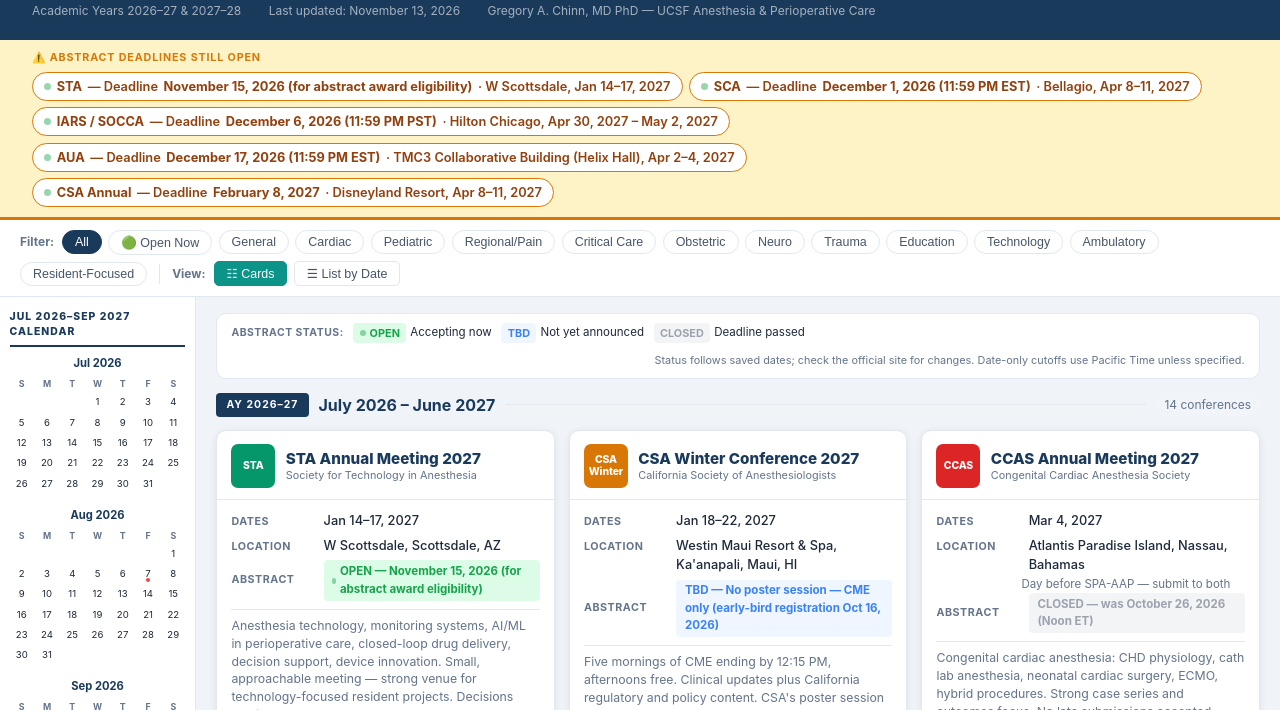
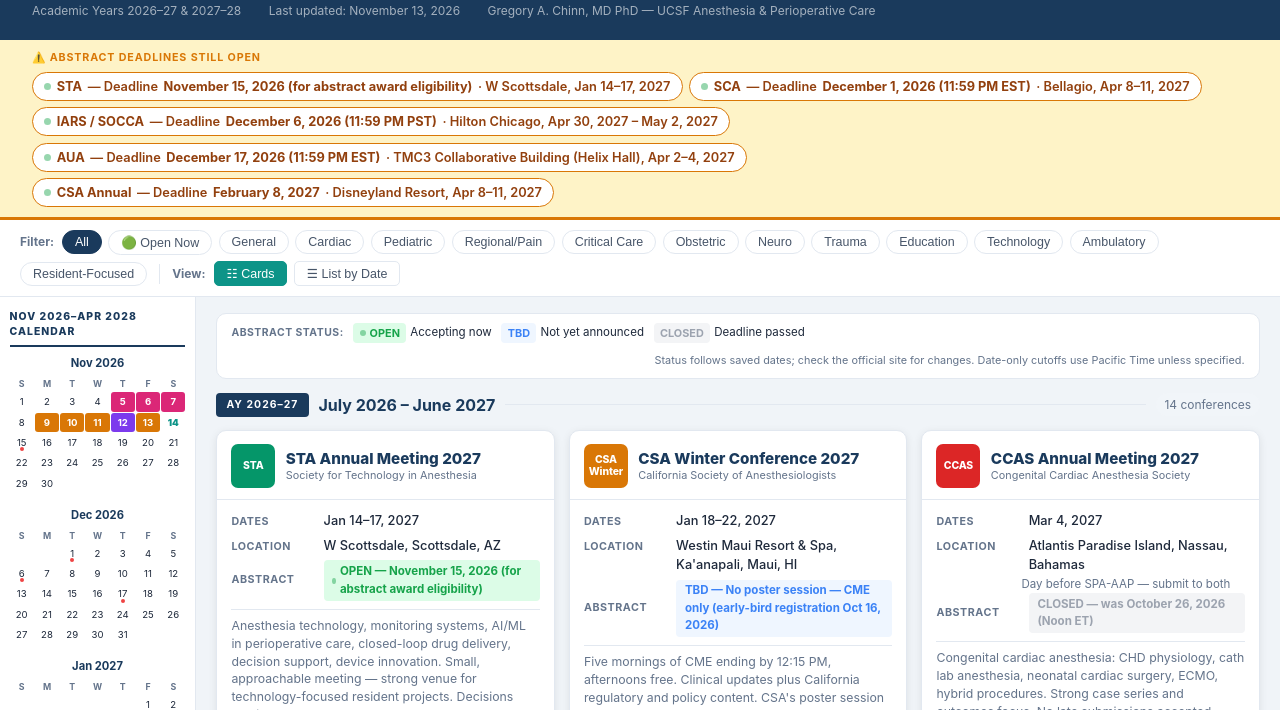
Before and after one commit to chinng1/anesthesia-conferences, a plain HTML site: page index.html in a window 1280 px wide. Shown: the part 90-800 px from the top of the page. Drawn offline with Linux system fonts and the light colour scheme.

Commit message:
Roll the sidebar calendar 18 months from the current month
Replace the fixed Jul 2026-Sep 2027 range with a range computed from the
viewer's date, and change the monthly check to warn when the listed meetings
run out instead of when the calendar does.

Co-Authored-By: Claude Opus 5.5 <noreply@anthropic.com>

```diff
--- a/index.html
+++ b/index.html
@@ -342,7 +342,7 @@
 
   <!-- ══ SIDEBAR CALENDAR ══ -->
   <aside class="sidebar">
-    <div class="sidebar-title">Jul 2026–Sep 2027 Calendar</div>
+    <div class="sidebar-title" id="calendar-title">Calendar</div>
     <div id="sidebar-calendar"></div>
     <div class="sidebar-legend" id="sidebar-legend"></div>
   </aside>
@@ -1370,21 +1370,36 @@ function renderList() {
 const MONTH_NAMES = ['Jan','Feb','Mar','Apr','May','Jun','Jul','Aug','Sep','Oct','Nov','Dec'];
 const DAY_LABELS  = ['S','M','T','W','T','F','S'];
 
-// Include conferences and abstract deadlines within the displayed date range.
-const CAL_START = new Date(2026, 6, 1);
-const CAL_END = new Date(2027, 8, 30);
-const CAL_CONFS = CONFERENCES.filter(c => {
-  const deadline = mkDate(c.abstractDeadline);
-  return (c.start && c.end && mkDate(c.start) <= CAL_END && mkDate(c.end) >= CAL_START) ||
-    (deadline && deadline >= CAL_START && deadline <= CAL_END);
-});
+// The calendar rolls forward: it starts at the viewer's current month and shows
+// CAL_MONTHS months, so it never needs manual date edits.
+const CAL_MONTHS = 18;
+let CAL_CONFS = [];
+
+function calendarRange(now = TODAY) {
+  const start = new Date(now.getFullYear(), now.getMonth(), 1);
+  const end = new Date(now.getFullYear(), now.getMonth() + CAL_MONTHS, 0); // last day of final month
+  return { start, end };
+}
+
+// Conferences and abstract deadlines that fall within the displayed range.
+function calendarConferences(now = TODAY) {
+  const { start, end } = calendarRange(now);
+  return CONFERENCES.filter(c => {
+    const deadline = mkDate(c.abstractDeadline);
+    return (c.start && mkDate(c.start) <= end && mkDate(c.end || c.start) >= start) ||
+      (deadline && deadline >= start && deadline <= end);
+  });
+}
 
 function renderCalendar() {
-  // Jul 2026 through Sep 2027, inclusive.
+  const { start, end } = calendarRange();
+  CAL_CONFS = calendarConferences();
   const months = [];
-  for (let date = new Date(CAL_START); date <= CAL_END; date.setMonth(date.getMonth() + 1)) {
+  for (let date = new Date(start); date <= end; date.setMonth(date.getMonth() + 1)) {
     months.push([date.getFullYear(), date.getMonth()]);
   }
+  document.getElementById('calendar-title').textContent =
+    `${MONTH_NAMES[start.getMonth()]} ${start.getFullYear()}–${MONTH_NAMES[end.getMonth()]} ${end.getFullYear()} Calendar`;
 
   let html = '';
   months.forEach(([yr, mo]) => {
```
Also changed, not shown: 3 other files.
